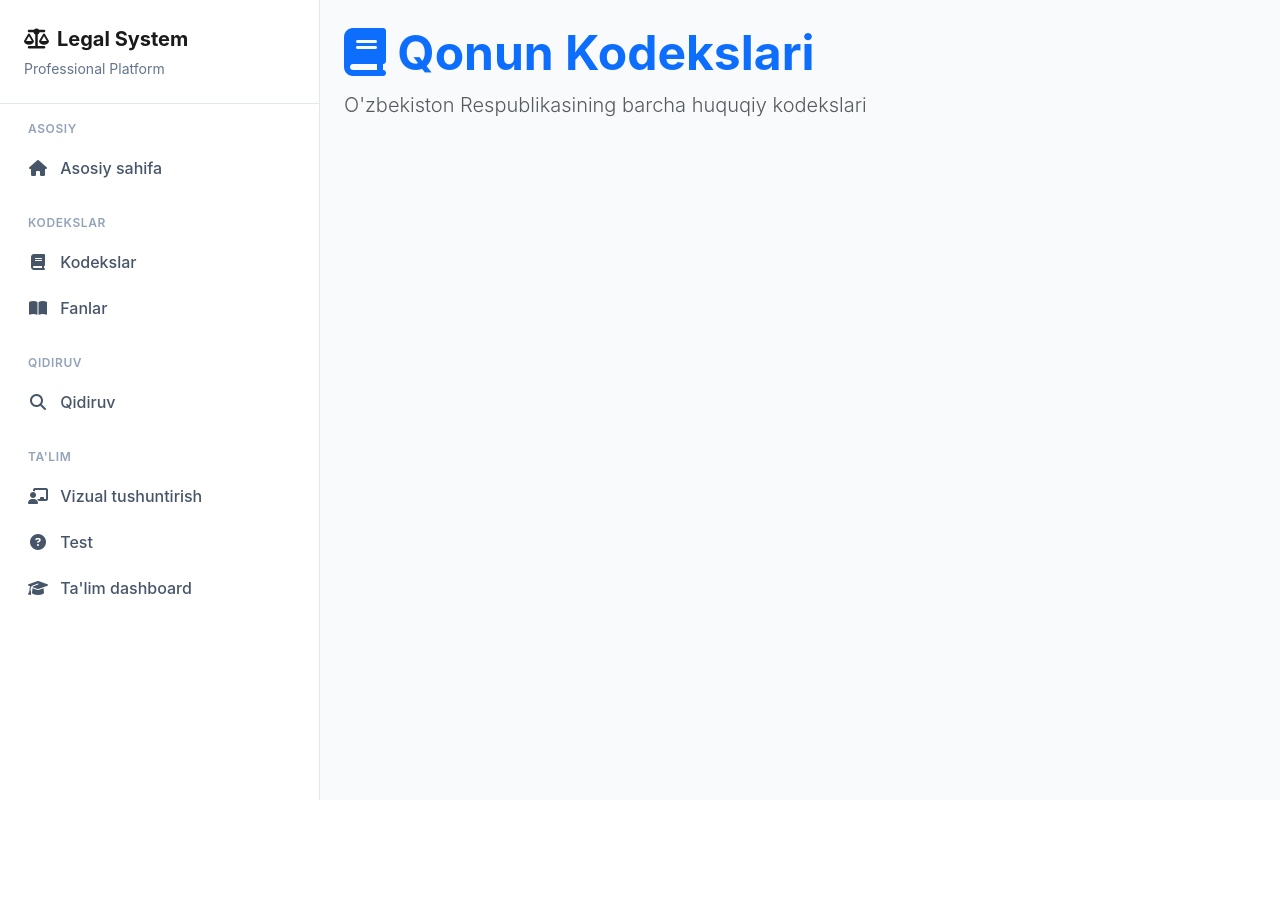
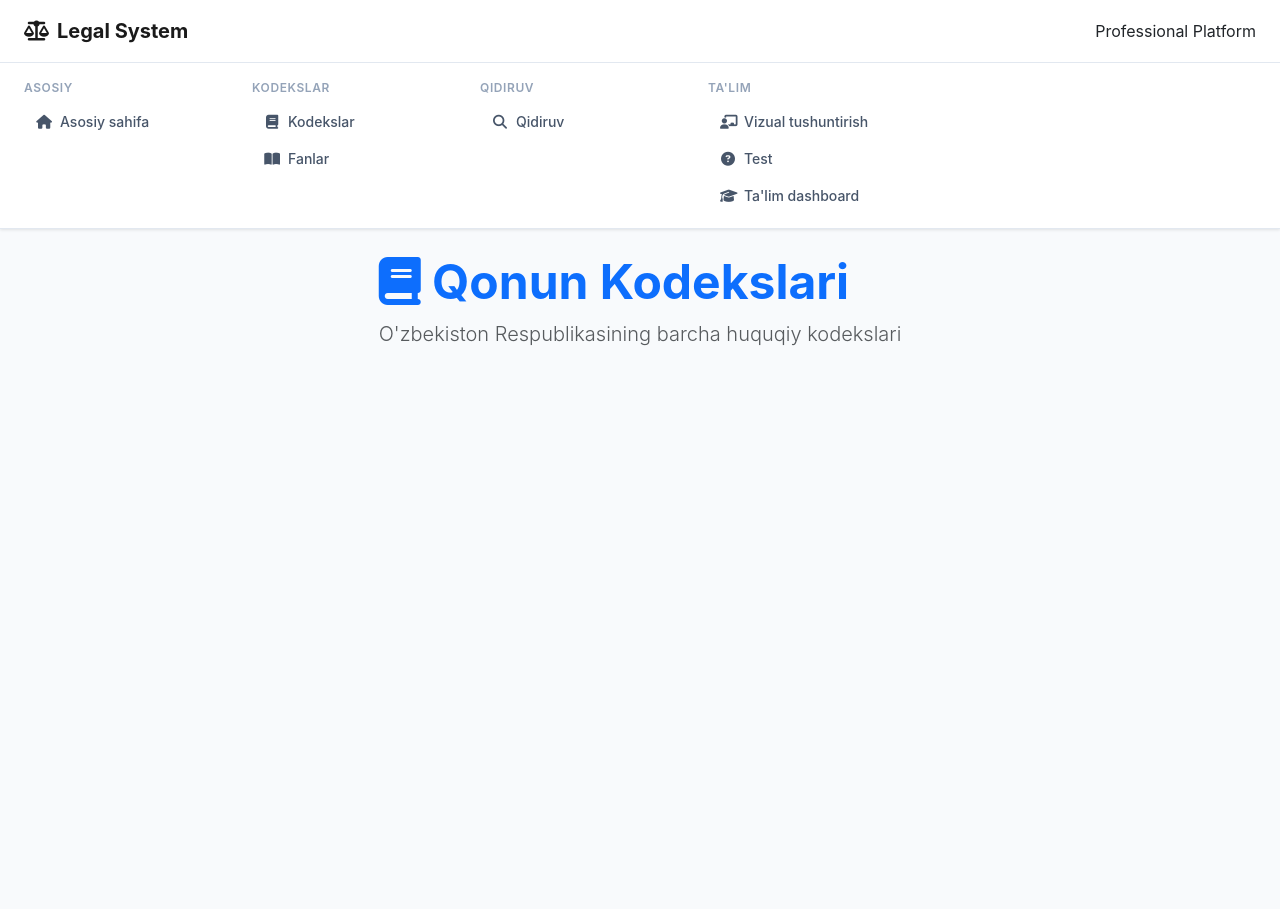
Before and after one commit to akmaljaxonkulov1221-web/Website, a Flask app: template templates/codes.html in a window 1280 px wide. Before the commit the page ends 800 px from the top, so only its background shows below. Run offline with Flask 3, Linux system fonts and the light colour scheme; the template is opened without the code that fills it, so the values that code supplies are empty.

Commit message:
Change navigation from left sidebar to top navigation bar

```diff
--- a/templates/professional_base.html
+++ b/templates/professional_base.html
@@ -22,85 +22,49 @@
 
         .app-container {
             display: flex;
+            flex-direction: column;
             min-height: 100vh;
         }
 
-        .sidebar {
-            width: 280px;
+        .top-nav {
             background: white;
-            border-right: 1px solid #e2e8f0;
-            position: fixed;
-            height: 100vh;
-            overflow-y: auto;
+            border-bottom: 1px solid #e2e8f0;
+            position: sticky;
+            top: 0;
             z-index: 1000;
-            left: 0;
-            top: 0;
+            box-shadow: 0 1px 3px rgba(0,0,0,0.1);
         }
 
-        .sidebar-header {
-            padding: 24px;
+        .nav-header {
+            padding: 16px 24px;
             border-bottom: 1px solid #e2e8f0;
-            position: relative;
+            display: flex;
+            align-items: center;
+            justify-content: space-between;
         }
 
-        .sidebar-title {
+        .nav-title {
             font-size: 20px;
             font-weight: 700;
             color: #1a1a1a;
-            margin-bottom: 4px;
             display: flex;
             align-items: center;
             gap: 8px;
         }
 
-        .sidebar-subtitle {
-            font-size: 14px;
-            color: #64748b;
+        .nav-content {
+            padding: 16px 24px;
         }
 
-        .sidebar-close {
-            display: none;
-            position: absolute;
-            top: 20px;
-            right: 20px;
-            background: none;
-            border: none;
-            color: #64748b;
-            cursor: pointer;
-            padding: 8px;
-            border-radius: 8px;
-            transition: all 0.2s ease;
-        }
-
-        .sidebar-close:hover {
-            background: #f1f5f9;
-            color: #1a1a1a;
-        }
-
-        .mobile-backdrop {
-            display: none;
-            position: fixed;
-            top: 0;
-            left: 0;
-            right: 0;
-            bottom: 0;
-            background: rgba(0, 0, 0, 0.5);
-            z-index: 999;
-            opacity: 0;
-            transition: opacity 0.3s ease;
-        }
-
-        .mobile-backdrop.show {
-            display: block;
-            opacity: 1;
-        }
-
-        .sidebar-nav {
-            padding: 16px;
+        .nav-sections {
+            display: flex;
+            gap: 32px;
+            align-items: flex-start;
+            flex-wrap: wrap;
         }
 
         .nav-section {
-            margin-bottom: 24px;
+            min-width: 150px;
         }
 
         .nav-section-title {
@@ -110,24 +74,30 @@
             text-transform: uppercase;
             letter-spacing: 0.05em;
             margin-bottom: 8px;
-            padding: 0 12px;
+        }
+
+        .nav-items {
+            display: flex;
+            flex-direction: column;
+            gap: 4px;
         }
 
         .nav-item {
-            display: block;
-            padding: 10px 12px;
-            border-radius: 8px;
+            display: flex;
+            align-items: center;
+            gap: 8px;
+            padding: 6px 12px;
+            border-radius: 6px;
             color: #475569;
             text-decoration: none;
             transition: all 0.2s ease;
-            margin-bottom: 2px;
             font-weight: 500;
+            font-size: 14px;
         }
 
         .nav-item:hover {
             background: #f1f5f9;
             color: #1a1a1a;
-            transform: translateX(2px);
         }
 
         .nav-item.active {
@@ -136,17 +106,16 @@
         }
 
         .nav-item i {
-            width: 20px;
-            margin-right: 8px;
+            width: 16px;
             text-align: center;
+            font-size: 14px;
         }
 
         .main-content {
             flex: 1;
-            margin-left: 280px;
             padding: 24px;
-            max-width: 1200px;
-            min-height: 100vh;
+            max-width: 100%;
+            min-height: calc(100vh - 120px);
         }
 
         .page-header {
@@ -321,33 +264,19 @@
         }
 
         @media (min-width: 769px) {
-            .mobile-menu-toggle {
-                display: none !important;
+            .nav-sections {
+                gap: 48px;
             }
 
-            .sidebar {
-                transform: translateX(0) !important;
-                width: 280px;
-            }
-
-            .main-content {
-                margin-left: 280px;
-                padding: 24px;
-            }
-
-            .sidebar-close {
-                display: none !important;
+            .nav-section {
+                min-width: 180px;
             }
         }
 
         @media (min-width: 1024px) {
-            .sidebar {
-                width: 320px;
-            }
-
             .main-content {
-                margin-left: 320px;
                 max-width: 1400px;
+                margin: 0 auto;
             }
         }
     </style>
@@ -355,35 +284,30 @@
     {% block extra_css %}{% endblock %}
 </head>
 <body>
-    <div class="mobile-menu-toggle" onclick="toggleSidebar()">
-        <i class="fas fa-bars"></i>
-    </div>
-
-    <div class="mobile-backdrop" id="mobileBackdrop" onclick="closeSidebar()"></div>
-
     <div class="app-container">
-        <div class="sidebar" id="sidebar">
-            <div class="sidebar-header">
-                <div class="sidebar-title">
+        <nav class="top-nav">
+            <div class="nav-header">
+                <div class="nav-title">
                     <i class="fas fa-balance-scale"></i>
                     Legal System
                 </div>
-                <div class="sidebar-subtitle">Professional Platform</div>
-                <button class="sidebar-close" onclick="closeSidebar()">
-                    <i class="fas fa-times"></i>
-                </button>
+                <div class="nav-subtitle">Professional Platform</div>
             </div>
 
-            <nav class="sidebar-nav">
+            <div class="nav-content">
+                <div class="nav-sections">
                     <div class="nav-section">
                         <div class="nav-section-title">Asosiy</div>
+                        <div class="nav-items">
                             <a href="{{ url_for('index') }}" class="nav-item">
                                 <i class="fas fa-home"></i> Asosiy sahifa
                             </a>
                         </div>
+                    </div>
 
                     <div class="nav-section">
                         <div class="nav-section-title">Kodekslar</div>
+                        <div class="nav-items">
                             <a href="{{ url_for('codes') }}" class="nav-item">
                                 <i class="fas fa-book"></i> Kodekslar
                             </a>
@@ -391,16 +315,20 @@
                                 <i class="fas fa-book-open"></i> Fanlar
                             </a>
                         </div>
+                    </div>
 
                     <div class="nav-section">
                         <div class="nav-section-title">Qidiruv</div>
+                        <div class="nav-items">
                             <a href="{{ url_for('search') }}" class="nav-item">
                                 <i class="fas fa-search"></i> Qidiruv
                             </a>
                         </div>
+                    </div>
 
                     <div class="nav-section">
                         <div class="nav-section-title">Ta'lim</div>
+                        <div class="nav-items">
                             <a href="{{ url_for('visual_explanations') }}" class="nav-item">
                                 <i class="fas fa-chalkboard-teacher"></i> Vizual tushuntirish
                             </a>
@@ -423,26 +353,6 @@
     <script src="https://cdn.jsdelivr.net/npm/bootstrap@5.3.0/dist/js/bootstrap.bundle.min.js"></script>
 
     <script>
-        function toggleSidebar() {
-            const sidebar = document.getElementById('sidebar');
-            const backdrop = document.getElementById('mobileBackdrop');
-
-            sidebar.classList.toggle('open');
-            if (sidebar.classList.contains('open')) {
-                backdrop.classList.add('show');
-            } else {
-                backdrop.classList.remove('show');
-            }
-        }
-
-        function closeSidebar() {
-            const sidebar = document.getElementById('sidebar');
-            const backdrop = document.getElementById('mobileBackdrop');
-
-            sidebar.classList.remove('open');
-            backdrop.classList.remove('show');
-        }
-
         // Set active nav item
         document.addEventListener('DOMContentLoaded', function() {
             const currentPath = window.location.pathname;
@@ -454,34 +364,6 @@
                 }
             });
         });
-
-        // Close sidebar when clicking outside on mobile
-        document.addEventListener('click', function(event) {
-            const sidebar = document.getElementById('sidebar');
-            const toggle = document.querySelector('.mobile-menu-toggle');
-            const backdrop = document.getElementById('mobileBackdrop');
-
-            if (window.innerWidth <= 768 &&
-                !sidebar.contains(event.target) &&
-                !toggle.contains(event.target) &&
-                sidebar.classList.contains('open')) {
-                closeSidebar();
-            }
-        });
-
-        // Close sidebar on window resize if open
-        window.addEventListener('resize', function() {
-            if (window.innerWidth > 768) {
-                closeSidebar();
-            }
-        });
-
-        // Close sidebar with Escape key
-        document.addEventListener('keydown', function(event) {
-            if (event.key === 'Escape') {
-                closeSidebar();
-            }
-        });
     </script>
 
     {% block extra_js %}{% endblock %}
```
Also changed, not shown: other parts of templates/professional_base.html (+11 -35 lines). Lines whose indentation alone changed are shown as unchanged.
